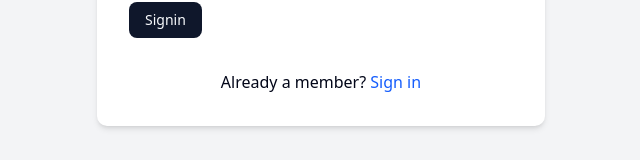
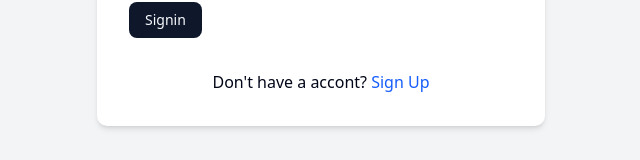
Before and after one commit to Rahul1-design/Anonymous-App, a Next.js app: page /sign-in in a window 1280 px wide. Shown: the part 522-682 px from the top of the page, without its empty margins (319-959 px from the left). Built offline with nearby package versions, Linux system fonts and the light colour scheme.

Commit message:
sign in page correction

```diff
--- a/src/app/(auth)/sign-in/page.tsx
+++ b/src/app/(auth)/sign-in/page.tsx
@@ -101,9 +101,9 @@
         </Form>
         <div className='text-center mt-4'>
           <p>
-            Already a member?{' '}
-            <Link href="/sign-in" className='text-blue-600 hover:text-blue-800'>
-            Sign in</Link>
+            Don't have a accont?{' '}
+            <Link href="/sign-up" className='text-blue-600 hover:text-blue-800'>
+            Sign Up</Link>
           </p>
         </div>
       </div>
```
